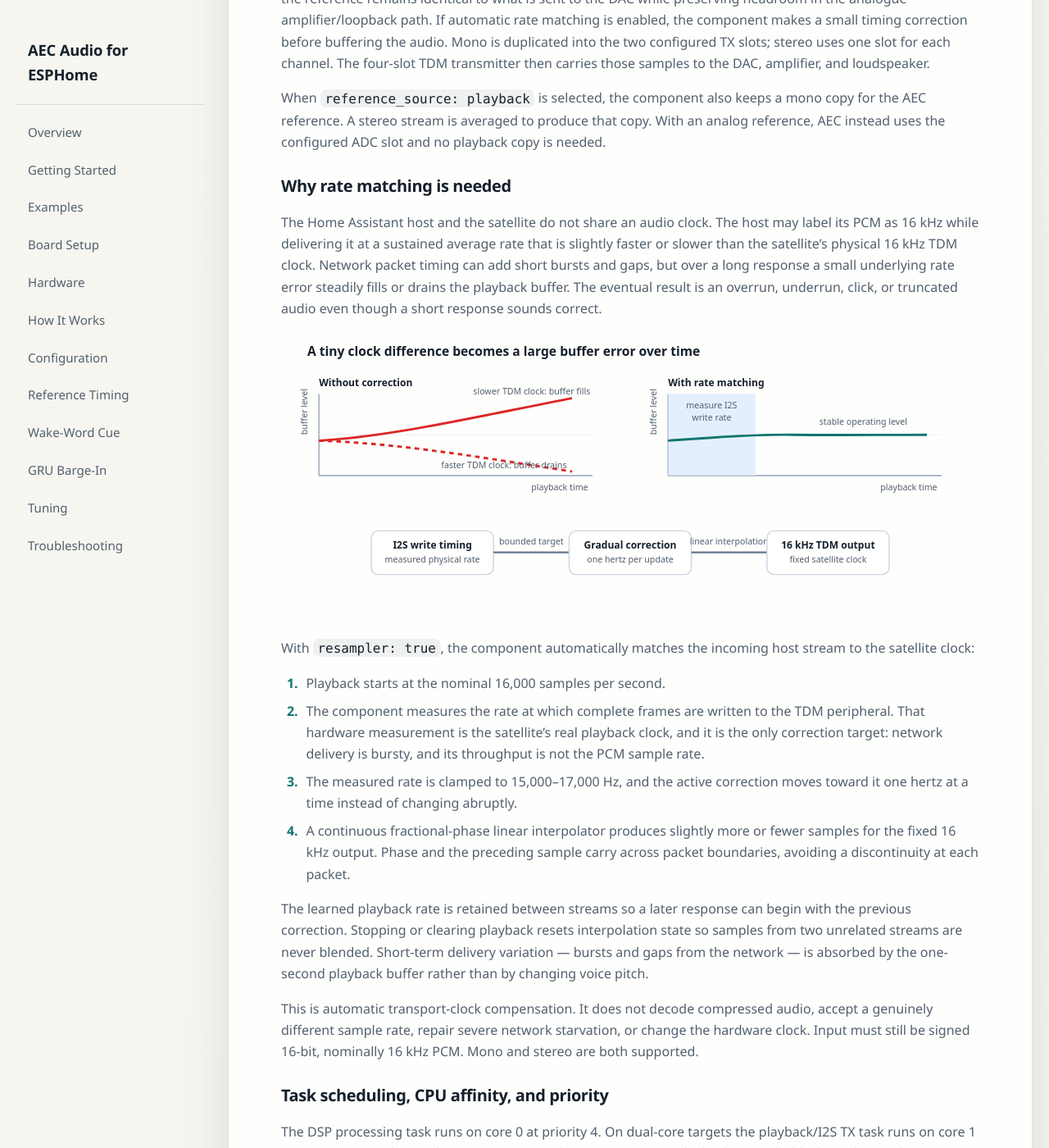
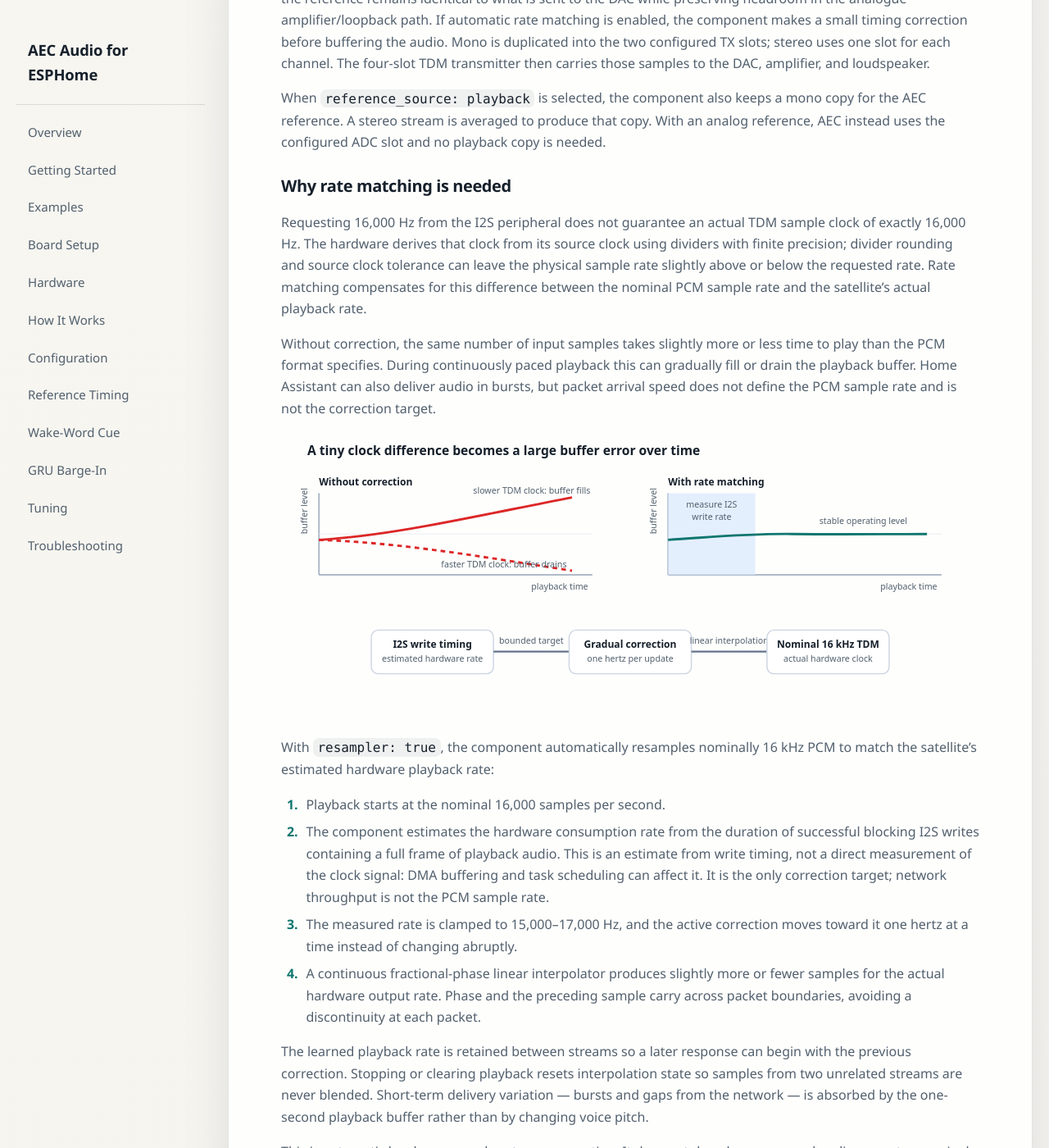
Before and after one commit to matt123p/esphome-aec, a Jekyll site: the page built from docs/architecture.md, in a window 1280 px wide and 1400 px high, scrolled down 3126 px. Shown: the whole window at 82% size. Built offline with Jekyll 4.4.1, drawn with Linux system fonts in a browser that asks for light colours; some of the changed text lies outside the part shown.

Commit message:
Fix documentation

```diff
--- a/docs/architecture.md
+++ b/docs/architecture.md
@@ -127,29 +127,35 @@ playback copy is needed.
 
 ### Why rate matching is needed
 
-The Home Assistant host and the satellite do not share an audio clock. The host
-may label its PCM as 16 kHz while delivering it at a sustained average rate that
-is slightly faster or slower than the satellite's physical 16 kHz TDM clock.
-Network packet timing can add short bursts and gaps, but over a long response a
-small underlying rate error steadily fills or drains the playback buffer. The
-eventual result is an overrun, underrun, click, or truncated audio even though a
-short response sounds correct.
+Requesting 16,000 Hz from the I2S peripheral does not guarantee an actual TDM
+sample clock of exactly 16,000 Hz. The hardware derives that clock from its
+source clock using dividers with finite precision; divider rounding and source
+clock tolerance can leave the physical sample rate slightly above or below the
+requested rate. Rate matching compensates for this difference between the
+nominal PCM sample rate and the satellite's actual playback rate.
 
-![Comparison of playback-buffer drift with and without automatic host-to-satellite rate matching]({{ '/assets/diagrams/rate-matching.svg' | relative_url }})
+Without correction, the same number of input samples takes slightly more or
+less time to play than the PCM format specifies. During continuously paced
+playback this can gradually fill or drain the playback buffer. Home Assistant
+can also deliver audio in bursts, but packet arrival speed does not define the
+PCM sample rate and is not the correction target.
 
-With `resampler: true`, the component automatically matches the incoming host
-stream to the satellite clock:
+![Comparison of playback-buffer drift with and without automatic I2S clock rate matching]({{ '/assets/diagrams/rate-matching.svg' | relative_url }})
+
+With `resampler: true`, the component automatically resamples nominally 16 kHz
+PCM to match the satellite's estimated hardware playback rate:
 
 1. Playback starts at the nominal 16,000 samples per second.
-2. The component measures the rate at which complete frames are written to the
-   TDM peripheral. That hardware measurement is the satellite's real playback
-   clock, and it is the only correction target: network delivery is bursty,
-   and its throughput is not the PCM sample rate.
+2. The component estimates the hardware consumption rate from the duration of
+   successful blocking I2S writes containing a full frame of playback audio.
+   This is an estimate from write timing, not a direct measurement of the clock
+   signal: DMA buffering and task scheduling can affect it. It is the only
+   correction target; network throughput is not the PCM sample rate.
 3. The measured rate is clamped to 15,000–17,000 Hz, and the active correction
    moves toward it one hertz at a time instead of changing abruptly.
 4. A continuous fractional-phase linear interpolator produces slightly more or
-   fewer samples for the fixed 16 kHz output. Phase and the preceding sample
-   carry across packet boundaries, avoiding a discontinuity at each packet.
+   fewer samples for the actual hardware output rate. Phase and the preceding
+   sample carry across packet boundaries, avoiding a discontinuity at each packet.
 
 The learned playback rate is retained between streams so a later response can
 begin with the previous correction. Stopping or clearing playback resets
@@ -157,8 +163,8 @@ interpolation state so samples from two unrelated streams are never blended.
 Short-term delivery variation — bursts and gaps from the network — is absorbed
 by the one-second playback buffer rather than by changing voice pitch.
 
-This is automatic transport-clock compensation. It does not decode compressed
-audio, accept a genuinely different sample rate, repair severe network
+This is automatic hardware sample-rate compensation. It does not decode
+compressed audio, accept a genuinely different sample rate, repair severe network
 starvation, or change the hardware clock. Input must still be signed 16-bit,
 nominally 16 kHz PCM. Mono and stereo are both supported.
 
```
Also changed, not shown: docs/configuration.md (+8 -6 lines), docs/index.md (+3 -2 lines), docs/tuning.md (+8 -6 lines), README.md, docs/assets/diagrams/rate-matching.svg, src/esphome/aec_speexdsp/README.md.
